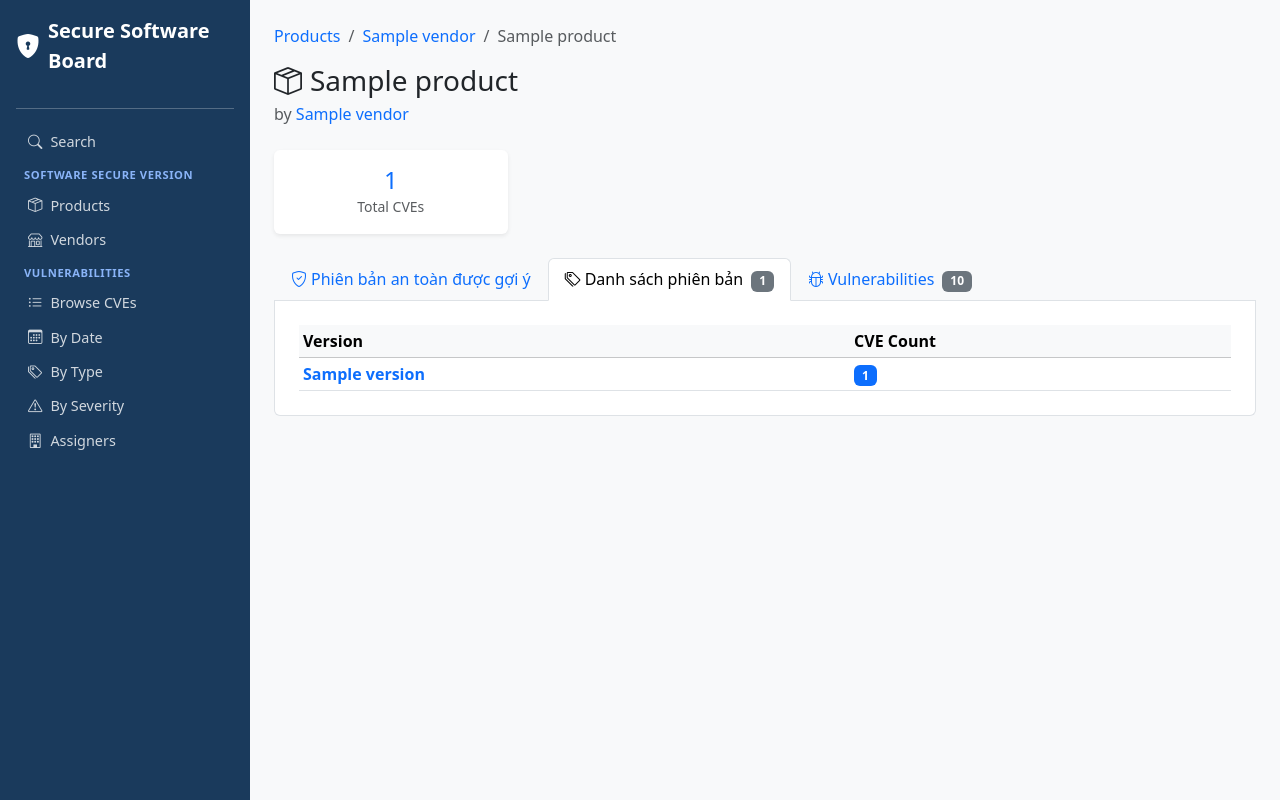
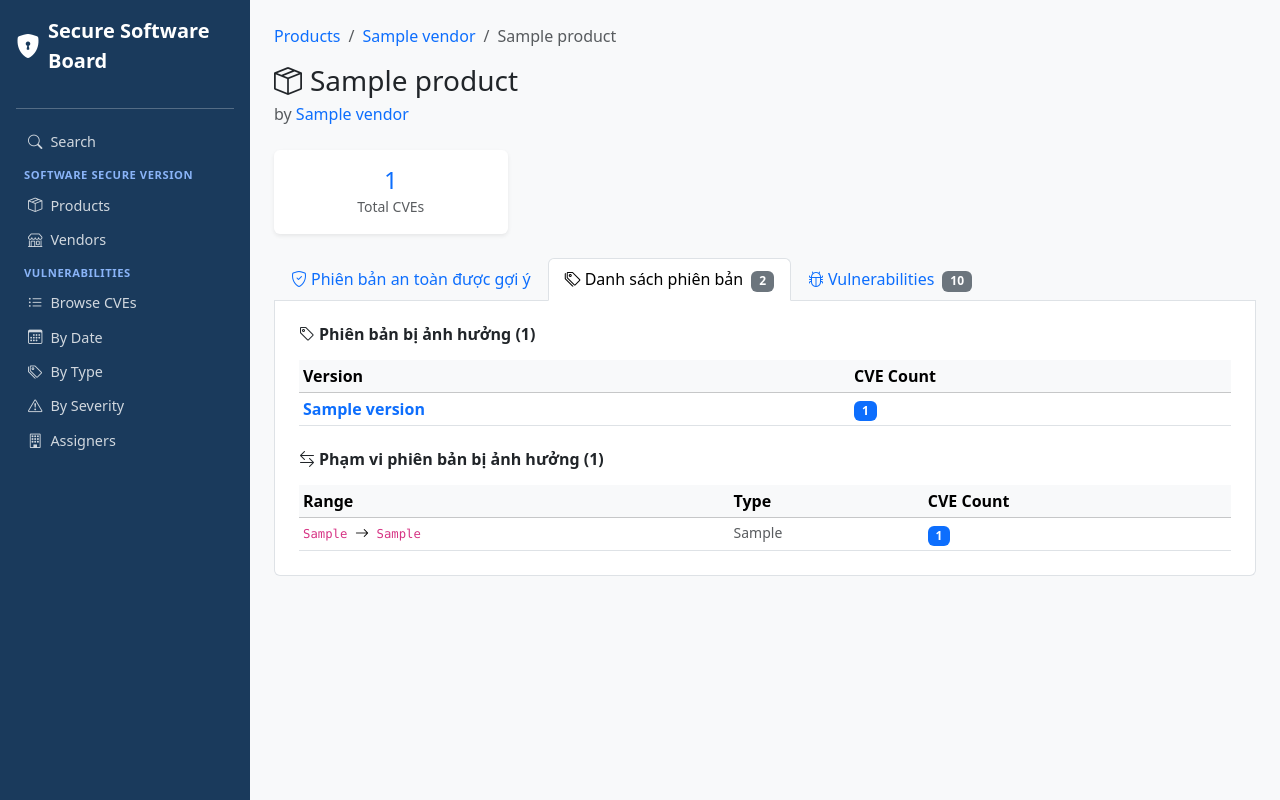
Before and after one commit to haunvsec/Secure-software, a Flask app: template templates/product_detail.html in a window 1280 px wide, after a click that opens the changed part. Run offline with Flask 3, Linux system fonts and the light colour scheme; the template is opened without the code that fills it: most values are stand-ins (such as "Sample title", 1, 10 or a date in 2020); some libraries are stand-ins or nearby versions.

```diff
--- a/templates/product_detail.html
+++ b/templates/product_detail.html
@@ -51,7 +51,10 @@
     <button class="nav-link" id="versions-tab" data-bs-toggle="tab" data-bs-target="#tab-versions"
             type="button" role="tab" aria-controls="tab-versions" aria-selected="false">
       <i class="bi bi-tags me-1"></i>Danh sách phiên bản
-      {% if versions is defined and versions %}<span class="badge bg-secondary ms-1">{{ versions|length }}</span>{% endif %}
+      {% if versions is defined %}
+        {% set ver_total = (versions.exact_versions|length if versions.exact_versions else 0) + (versions.version_ranges|length if versions.version_ranges else 0) %}
+        {% if ver_total > 0 %}<span class="badge bg-secondary ms-1">{{ ver_total }}</span>{% endif %}
+      {% endif %}
     </button>
   </li>
   <li class="nav-item" role="presentation">
@@ -111,14 +114,18 @@
 
   <!-- Tab 2: Version List -->
   <div class="tab-pane fade p-4" id="tab-versions" role="tabpanel" aria-labelledby="versions-tab">
-    {% if versions is defined and versions %}
-    <div class="table-responsive">
+    {% if versions is defined %}
+
+    {# Exact affected versions #}
+    {% if versions.exact_versions %}
+    <h3 class="h6 fw-semibold mb-3"><i class="bi bi-tag me-1"></i>Phiên bản bị ảnh hưởng ({{ versions.exact_versions|length }})</h3>
+    <div class="table-responsive mb-4">
       <table class="table table-sm table-hover mb-0">
         <thead class="table-light">
           <tr><th>Version</th><th>CVE Count</th></tr>
         </thead>
         <tbody>
-          {% for v in versions[:20] %}
+          {% for v in versions.exact_versions[:20] %}
           <tr>
             <td>
               <a href="/products/{{ product_info.vendor }}/{{ product_info.product }}/versions/{{ v.version }}"
@@ -130,11 +137,51 @@
         </tbody>
       </table>
     </div>
-    {% if versions|length > 20 %}
-    <div class="mt-2">
-      <small class="text-muted">Hiển thị 20 / {{ versions|length }} phiên bản.</small>
+    {% if versions.exact_versions|length > 20 %}
+    <small class="text-muted">Hiển thị 20 / {{ versions.exact_versions|length }} phiên bản.</small>
+    {% endif %}
+    {% endif %}
+
+    {# Version ranges #}
+    {% if versions.version_ranges %}
+    <h3 class="h6 fw-semibold mb-3"><i class="bi bi-arrow-left-right me-1"></i>Phạm vi phiên bản bị ảnh hưởng ({{ versions.version_ranges|length }})</h3>
+    <div class="table-responsive">
+      <table class="table table-sm table-hover mb-0">
+        <thead class="table-light">
+          <tr><th>Range</th><th>Type</th><th>CVE Count</th></tr>
+        </thead>
+        <tbody>
+          {% for r in versions.version_ranges[:20] %}
+          <tr>
+            <td class="small">
+              <code>{{ r.version_start or '*' }}</code>
+              <i class="bi bi-arrow-right mx-1"></i>
+              <code>{{ r.version_end }}</code>
+            </td>
+            <td class="small">
+              {% if r.version_end_type == 'lessThan' %}
+                <span class="text-muted">&lt; {{ r.version_end }}</span>
+              {% elif r.version_end_type == 'lessThanOrEqual' %}
+                <span class="text-muted">&le; {{ r.version_end }}</span>
+              {% else %}
+                <span class="text-muted">{{ r.version_end_type or '—' }}</span>
+              {% endif %}
+            </td>
+            <td><span class="badge bg-primary">{{ '{:,}'.format(r.cve_count) }}</span></td>
+          </tr>
+          {% endfor %}
+        </tbody>
+      </table>
     </div>
+    {% if versions.version_ranges|length > 20 %}
+    <small class="text-muted d-block mt-2">Hiển thị 20 / {{ versions.version_ranges|length }} phạm vi.</small>
     {% endif %}
+    {% endif %}
+
+    {% if not versions.exact_versions and not versions.version_ranges %}
+    <p class="text-muted mb-0">Không có dữ liệu phiên bản.</p>
+    {% endif %}
+
     {% else %}
     <p class="text-muted mb-0">Không có dữ liệu phiên bản.</p>
     {% endif %}
```
Also changed, not shown: models.py (+44 -20 lines), 2 other files.
